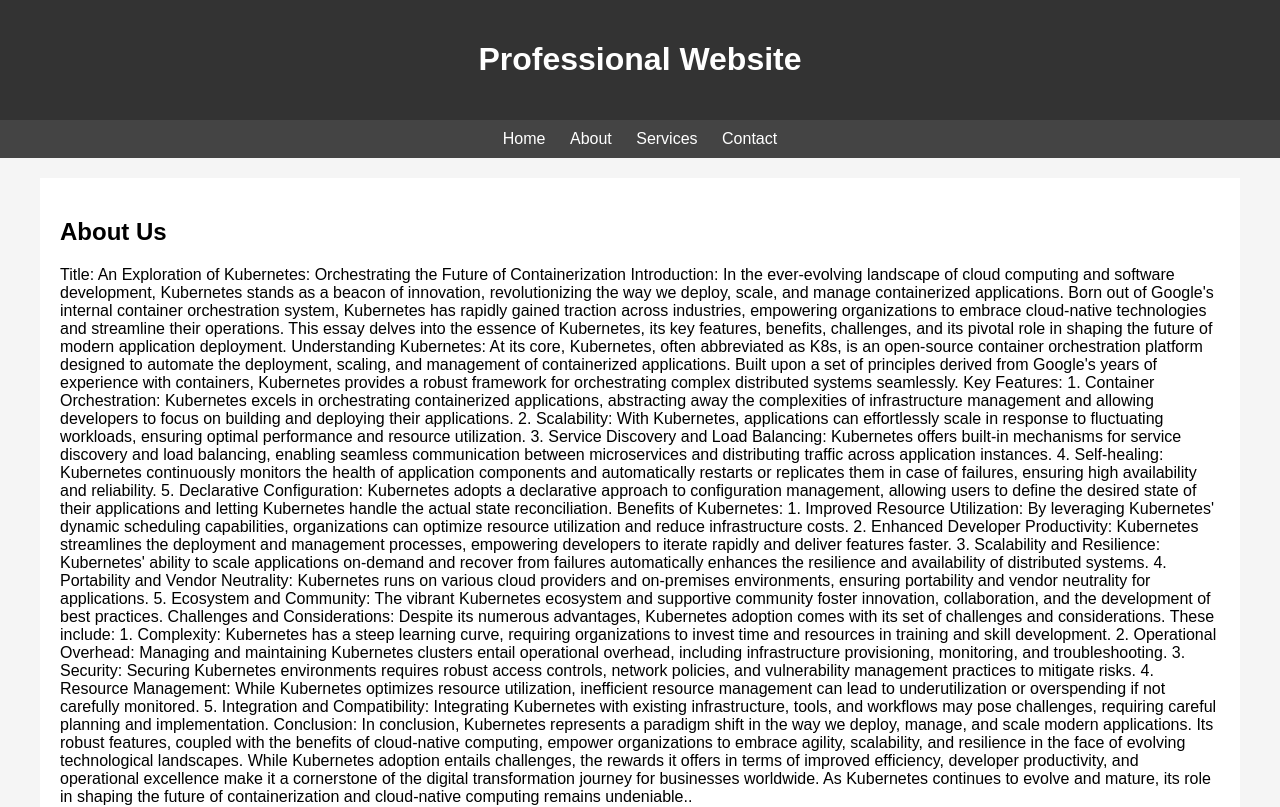
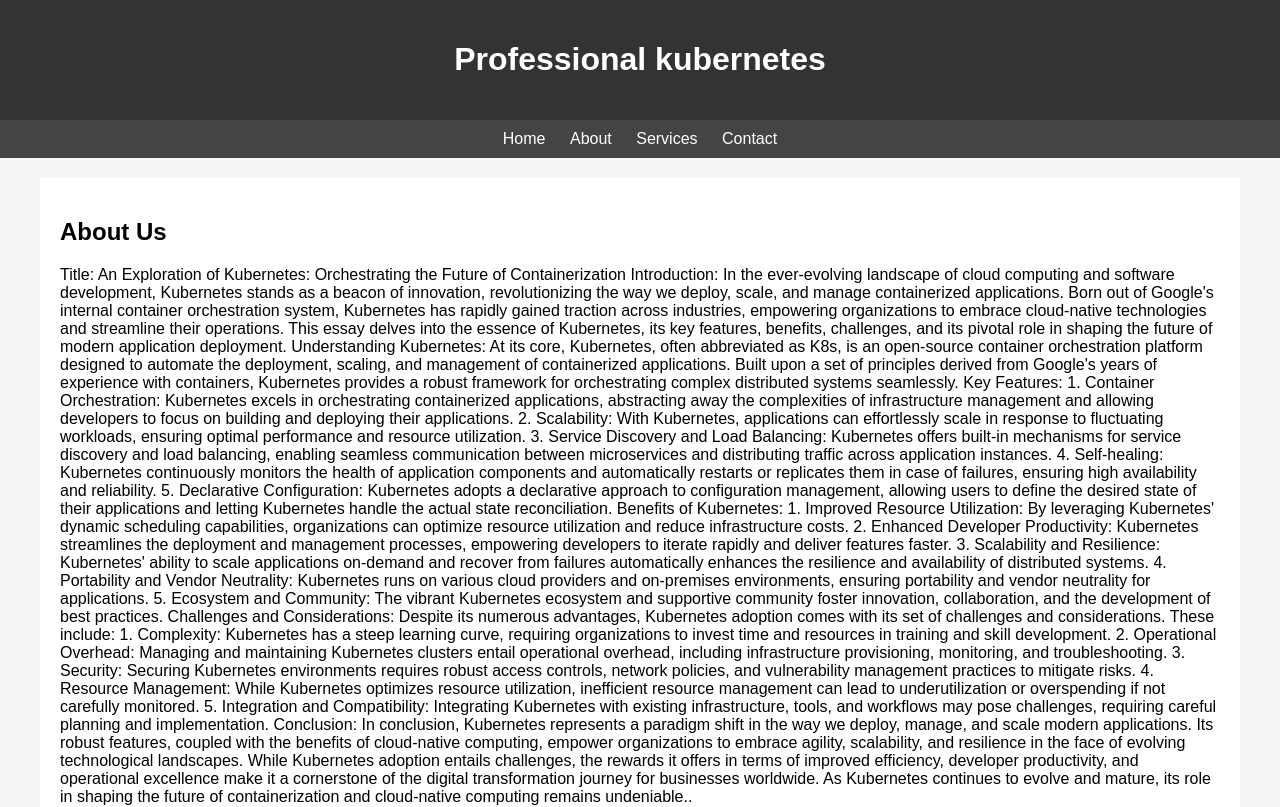
Before and after one commit to VikraRishi/mywebsite, a plain HTML site: page index.html in a window 1280 px wide. Shown: the top 807 px of the page. Drawn offline with Linux system fonts and the light colour scheme.

Commit message:
Update index.html

```diff
--- a/index.html
+++ b/index.html
@@ -52,7 +52,7 @@
 </head>
 <body>
     <header>
-        <h1>Professional Website</h1>
+        <h1>Professional kubernetes</h1>
     </header>
     <nav>
         <a href="#">Home</a>
```
